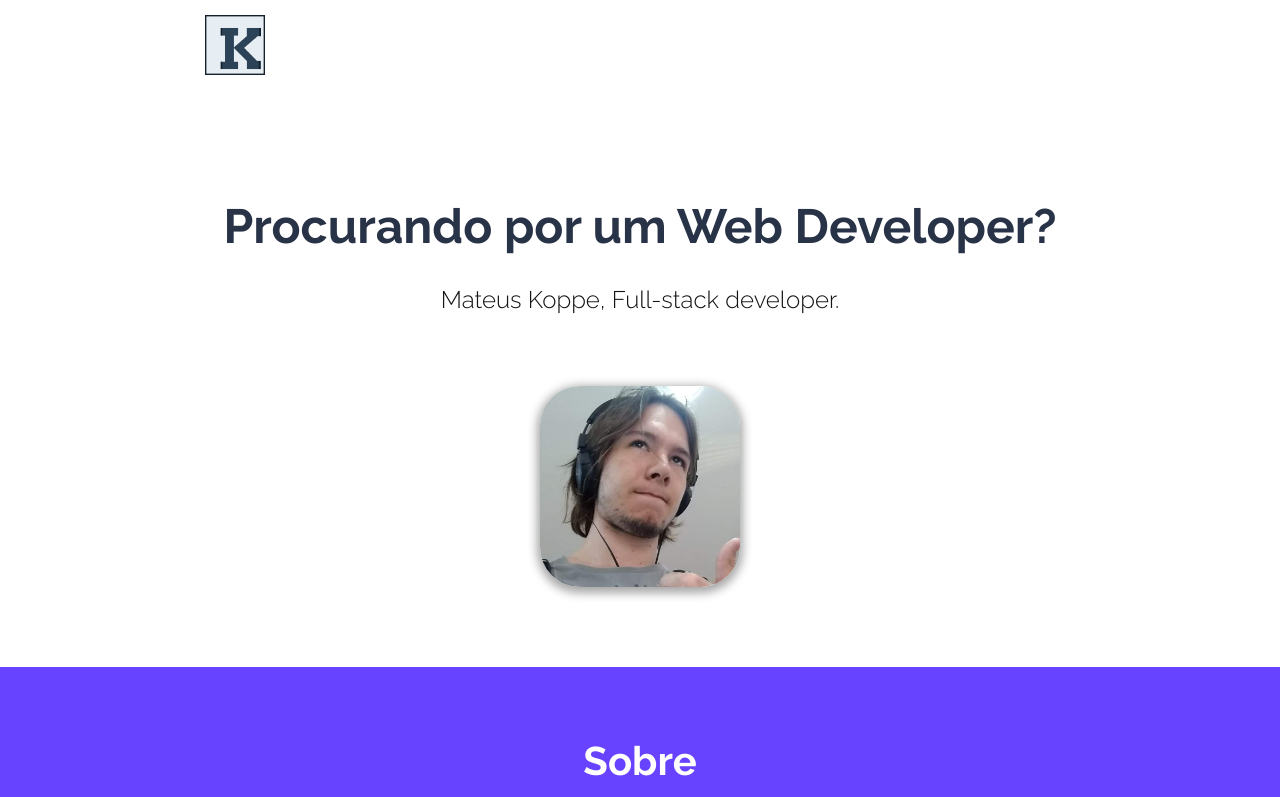
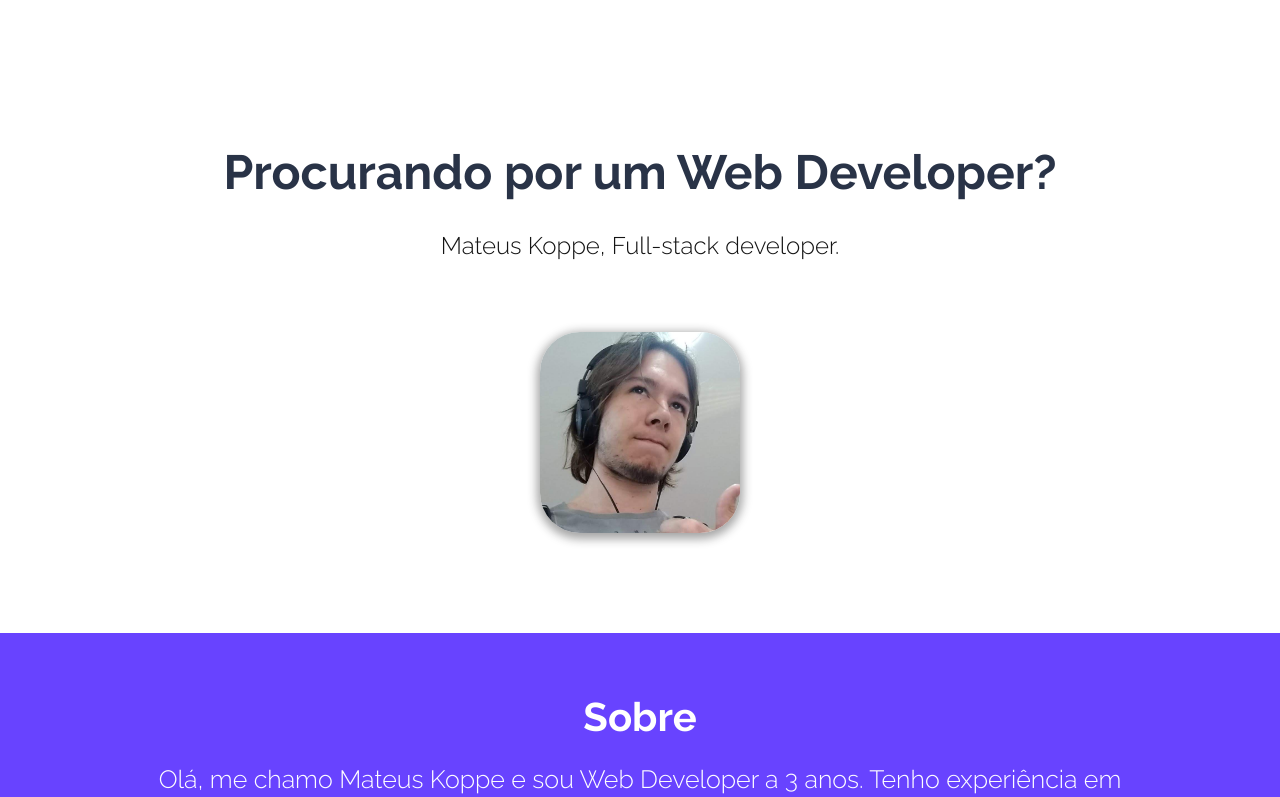
Before and after one commit to mateusKoppe/mateuskoppe.github.io, a Nuxt app: page / in a window 1280 px wide. Shown: the top 797 px of the page. Built offline with nearby package versions, Linux system fonts and the light colour scheme.

Commit message:
Remove header

```diff
--- a/assets/style/base.scss
+++ b/assets/style/base.scss
@@ -28,8 +28,13 @@ p {
 }
 
 .container.is-spaced {
-  padding-top: 5rem;
+  padding-top: 4rem;
   padding-bottom: 4rem;
+}
+
+.container.is-big-spaced {
+  padding-top: 9rem;
+  padding-bottom: 6rem;
 }
 
 .container {
--- a/layouts/default.vue
+++ b/layouts/default.vue
@@ -1,10 +1,5 @@
 <template>
   <div>
-    <header class="app-header">
-      <nuxt-link to="/">
-        <img class="logo" src="~/assets/images/logo.png">
-      </nuxt-link>
-    </header>
     <nuxt/>
   </div>
 </template>
--- a/pages/index.vue
+++ b/pages/index.vue
@@ -1,7 +1,7 @@
 <template>
   <div>
     <section class="intruduction-section">
-      <div class="container is-spaced">
+      <div class="container is-big-spaced">
         <h1 class="title is-size-1"> Procurando por um Web Developer? </h1>
         <p class="subtitle is-size-1 is-black"> Mateus Koppe, Full-stack developer. </p>
         <br>
```
